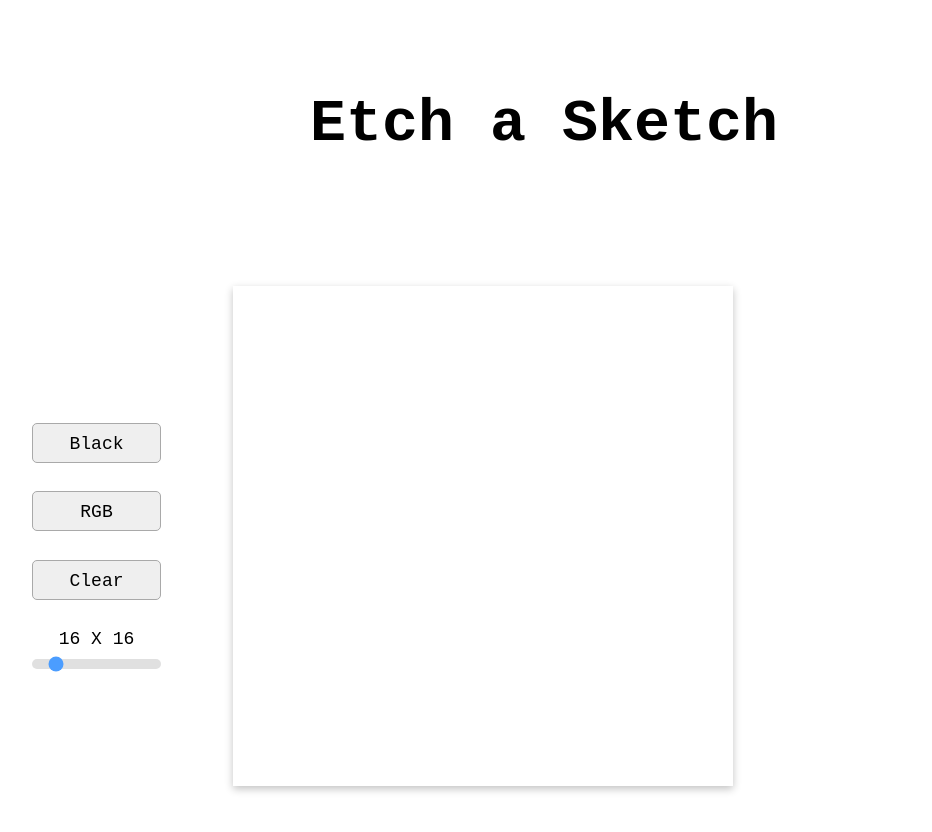
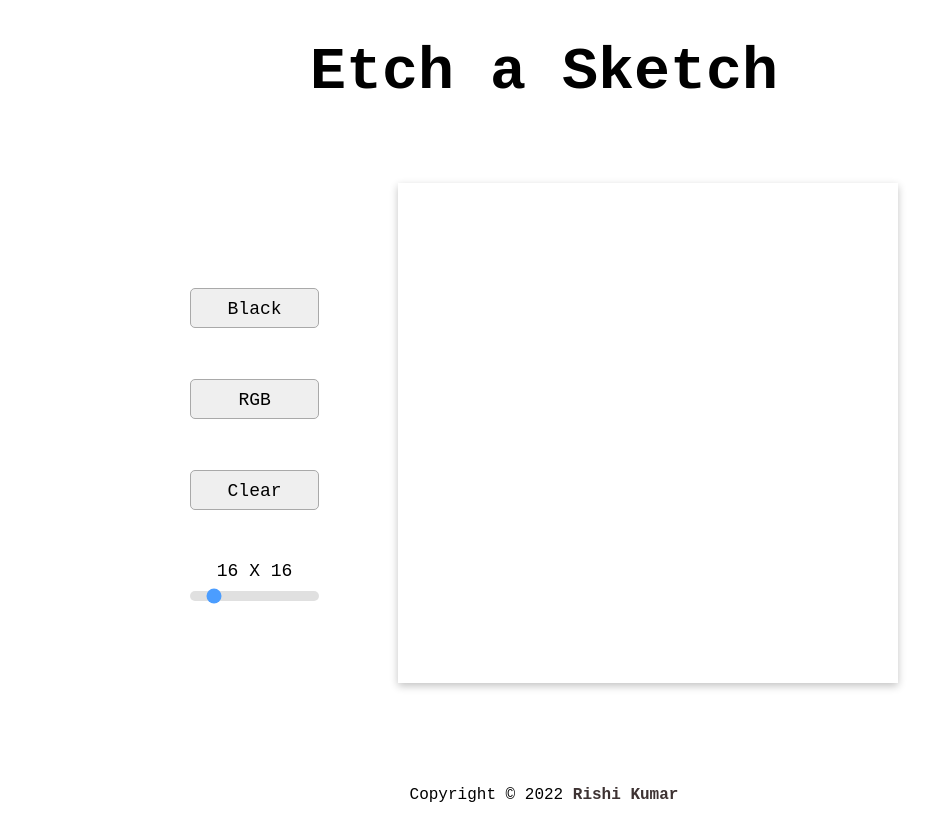
Before and after one commit to ri5hi-kumar/-etch-a-sketch, a plain HTML site: page index.html in a window 1280 px wide. Shown: the top 832 px of the page, without its empty margins (96-1028 px from the left). Drawn offline with Linux system fonts and the light colour scheme.

Commit message:
some css touchups

```diff
--- a/style.css
+++ b/style.css
@@ -12,21 +12,22 @@ body{
 
 #title{
     text-align: center;
-    padding-top: 7%;
+    padding-top: 3%;
     font-size: 60px;
 }
 
 .main-content{
     display: flex;
-    padding: 10%;
+    padding: 6%;
+    justify-content: center;
 }
 
 .inputs{
     display: flex;
     flex-direction: column;
     justify-content: space-around;
-    padding-top: 12%;
-    padding-bottom: 10%;
+    padding-top: 7%;
+    padding-bottom: 5%;
     padding-right: 7%;
 }
 
```
